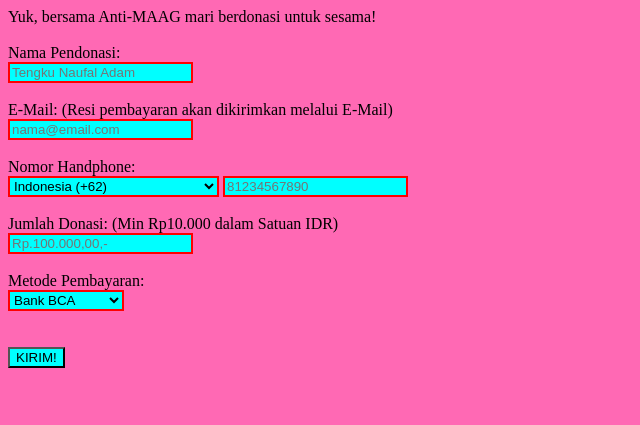
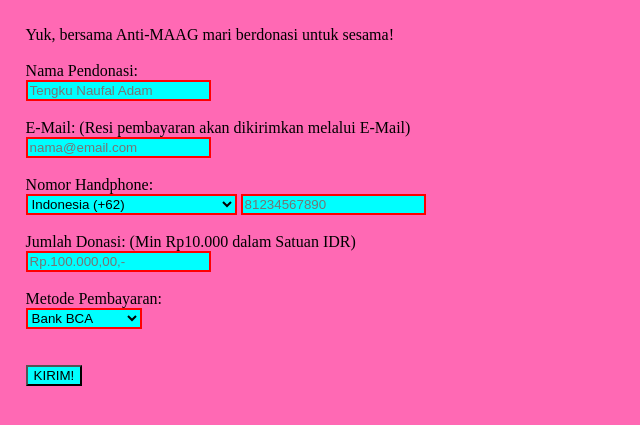
Before and after one commit to rifqyattaufi/footion, a PHP site: page /donationForm.html in a window 1280 px wide. Shown: the top 425 px of the page, without its empty margins (0-640 px from the left). Run offline with PHP 8.4, Linux system fonts and the light colour scheme.

Commit message:
add margins

```diff
--- a/css/donation.css
+++ b/css/donation.css
@@ -1,9 +1,10 @@
 body{
     background-color: hotpink;
+    margin-left: 2%;
+    margin-top: 2%;
 }
 
 input{
-    font-family: ;
     background-color: aqua;
 }
 
```
